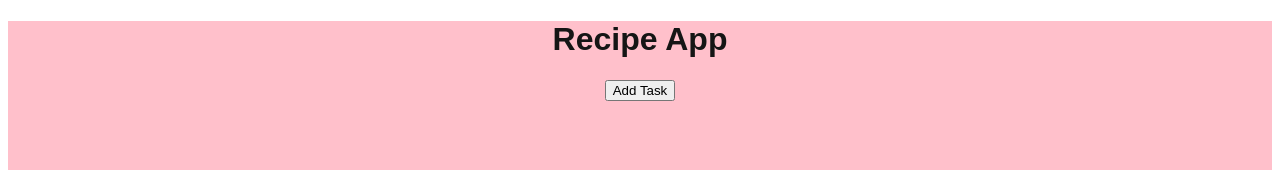
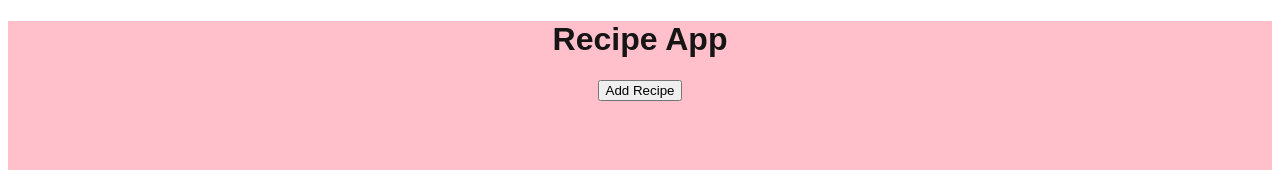
Before and after one commit to IngridChou/COMP3170-recipe-app, a React (Create React App) app: page / in a window 1280 px wide. Shown: the top 170 px of the page. Built offline with nearby package versions, Linux system fonts and the light colour scheme.

Commit message:
Update Recipes.js

```diff
--- a/src/Components/Recipes.js
+++ b/src/Components/Recipes.js
@@ -55,7 +55,7 @@ export default function Recipes() {
               />
             ))}
           </ul>
-          <button onClick={() => setEditingTask({})}>Add Task</button>
+          <button onClick={() => setEditingTask({})}>Add Recipe</button>
         </div>
       ) : (
         <RecipeForm
```
